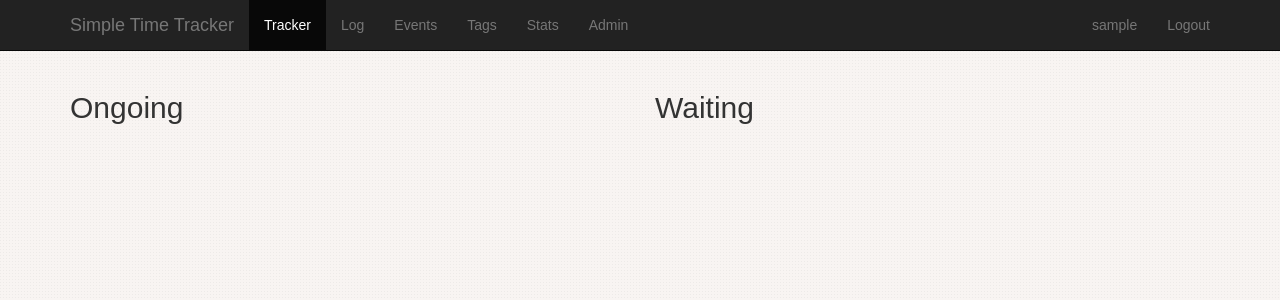
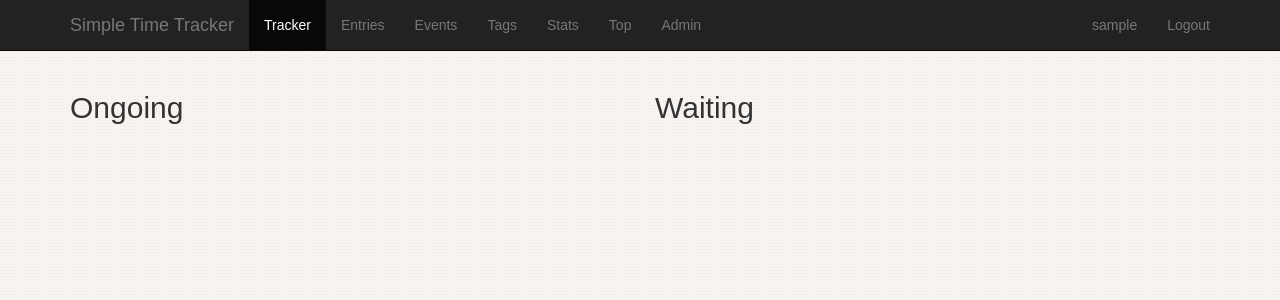
Before and after one commit to Alkxzv/simple-time-tracker, a Django app: page / in a window 1280 px wide. Shown: the top 300 px of the page. Run offline with Django 3.2, Linux system fonts and the light colour scheme; the visitor is signed in with stand-in values (Sample User, id 1); data that the repository does not hold is empty; some libraries are stand-ins or nearby versions.

Commit message:
Added top

```diff
--- a/web/tracker/templates/tracker/base.html
+++ b/web/tracker/templates/tracker/base.html
@@ -6,7 +6,7 @@
         <a href="{% url 'tracker:main' %}">Tracker</a>
     </li>
     <li{% if site_section == 'entries' %} class="active" {% endif %}>
-        <a href="{% url 'tracker:entries:index' %}">Log</a>
+        <a href="{% url 'tracker:entries:index' %}">Entries</a>
     </li>
     <li{% if site_section == 'events' %} class="active" {% endif %}>
         <a href="{% url 'tracker:events:index' %}">Events</a>
@@ -18,4 +18,7 @@
         <a href="{% url 'tracker:stats' %}">Stats</a>
     </li>
     {% endif %}
+    <li{% if site_section == 'top' %} class="active" {% endif %}>
+        <a href="{% url 'tracker:top' %}">Top</a>
+    </li>
 {% endblock section_navigation %}
--- a/web/tracker/templates/tracker/entry_form.html
+++ b/web/tracker/templates/tracker/entry_form.html
@@ -5,7 +5,7 @@
 {% block section_title %}Edit - {% endblock %}
 
 {% block section_content %}
-<h2>Edit Entry</h2>
+<h2>Edit entry</h2>
 <form method="POST">
     {% csrf_token %}
     {% bootstrap_form form %}
--- a/web/tracker/templates/tracker/entry_list.html
+++ b/web/tracker/templates/tracker/entry_list.html
@@ -1,10 +1,10 @@
 {% extends 'tracker/base.html' %}
 {% load bootstrap3 %}
 
-{% block section_title %}Log - {% endblock %}
+{% block section_title %}Entries - {% endblock %}
 
 {% block section_content %}
-<h2>Log</h2>
+<h2>Entries</h2>
 <div class="title-icon"><a href="{% url 'tracker:entries:create' %}"><entry class="glyphicon glyphicon-plus"></entry></a></div>
 <div id="duration-chart"><svg></svg></div>
 {% include 'tracker/entry_table.html' with detailed=True %}
--- a/web/tracker/templates/tracker/event_detail.html
+++ b/web/tracker/templates/tracker/event_detail.html
@@ -36,7 +36,7 @@
                 <td>{{ event.get_duration|hours }}</td>
             </tr>
             <tr>
-                <td>Log count</td>
+                <td>Count</td>
                 <td>{{ event.entry_count }}</td>
             </tr>
             <tr>
@@ -55,7 +55,7 @@
     </div>
     <div class="col-md-8">
         <div id="duration-chart"><svg></svg></div>
-        <h3>Log</h3>
+        <h3>Entries</h3>
         {% include 'tracker/entry_table.html' with detailed=True %}
     </div>
 </div>
--- a/web/tracker/templates/tracker/event_form.html
+++ b/web/tracker/templates/tracker/event_form.html
@@ -5,7 +5,7 @@
 {% block section_title %}Edit - {% endblock %}
 
 {% block section_content %}
-<h2>Edit Event</h2>
+<h2>Edit item</h2>
 <form method="POST">
     {% csrf_token %}
     {% bootstrap_form form %}
--- a/web/tracker/templates/tracker/tag_detail.html
+++ b/web/tracker/templates/tracker/tag_detail.html
@@ -17,7 +17,7 @@
                 <td>{{ tag.get_duration|hours }}</td>
             </tr>
             <tr>
-                <td>Log count</td>
+                <td>Entry count</td>
                 <td>{{ tag.entry_count }}</td>
             </tr>
             <tr>
@@ -30,7 +30,7 @@
     </div>
     <div class="col-md-8">
         <div id="duration-chart"><svg></svg></div>
-        <h3>Log</h3>
+        <h3>Entries</h3>
         {% include 'tracker/entry_table.html' with detailed=True %}
     </div>
 </div>
--- a/web/tracker/urls.py
+++ b/web/tracker/urls.py
@@ -29,8 +29,9 @@ tags = [
 
 urlpatterns = [
     url(r'^events/', include(events, namespace='events')),
-    url(r'^log/', include(entries, namespace='entries')),
+    url(r'^entries/', include(entries, namespace='entries')),
     url(r'^tags/', include(tags, namespace='tags')),
     url(r'^stats/$', views.StatsView.as_view(), name='stats'),
+    url(r'^top/$', views.TopView.as_view(), name='top'),
     url(r'^$', views.MainView.as_view(), name='main'),
 ]
--- a/web/tracker/views.py
+++ b/web/tracker/views.py
@@ -51,6 +51,14 @@ class StatsView(LoginMixin, SiteMixin, TemplateView):
             if entries:
                 context['n_years_ago'].append((year, entries))
         return context
+
+
+class TopView(SiteMixin, ListView):
+    template_name = 'tracker/top.html'
+    section = 'top'
+    queryset = models.Event.objects.all()\
+        .annotate_duration()\
+        .order_by('-rating', '-duration')
 
 
 # Entries
@@ -156,7 +164,7 @@ class TagView(TagMixin, DetailView):
     def get_context_data(self, *args, **kwargs):
         context = super().get_context_data(*args, **kwargs)
         events = self.object.events.exclude(rating=None).annotate_duration()
-        context['event_list'] = events.order_by('-rating')
+        context['event_list'] = events.order_by('-rating', '-duration')
         entries = models.Entry.objects.filter(event__in=events)
         entries = entries.select_related('event')
         context['entry_list'] = entries.order_by('-datetime')
```
Also changed, not shown: web/tracker/templates/tracker/top.html (added, +21 -0 lines).
